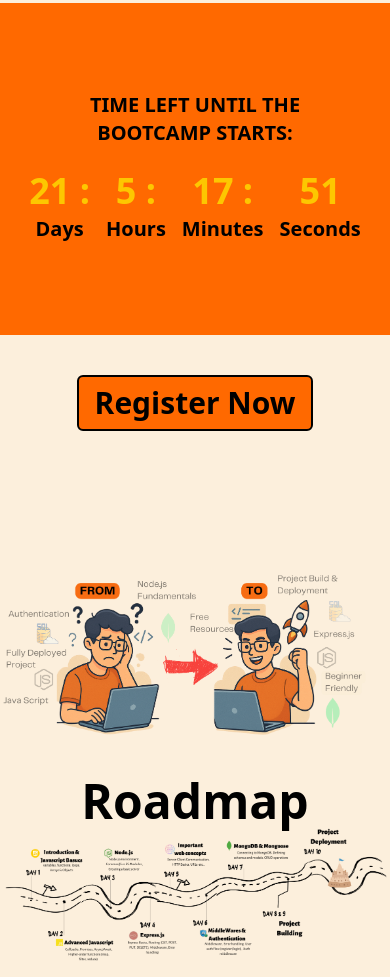
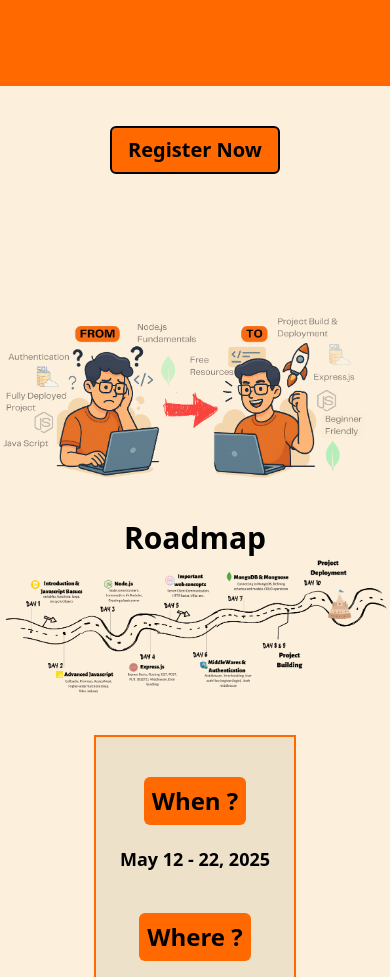
Before and after one commit to sdc-snist/sdc-web, a React (Vite) app: page /events/backend-development in a window 390 px wide. Shown: the part 1020-1997 px from the top of the page. Built offline with nearby package versions, Linux system fonts and the light colour scheme.

Commit message:
minor changes improved font

```diff
--- a/src/components/Events/BackendDevelopment.jsx
+++ b/src/components/Events/BackendDevelopment.jsx
@@ -13,18 +13,18 @@ const BackendDevelopment = () => {
         onClick={() => {
             window.open("https://payments.cashfree.com/forms/backend-development-registration", "_blank");
         }}
-                    className='bg-orange-500 cursor-pointer font-inter text-black border-2 text-3xl font-bold py-2 px-4 rounded-md hover:bg-orange-600 hover:scale-105 transition duration-300'>
+        className='bg-orange-500 cursor-pointer font-inter text-black border-2 text-xl sm:text-2xl md:text-3xl font-bold py-2 px-4 rounded-md hover:bg-orange-600 hover:scale-105 transition duration-300'>
         Register Now
     </button>
 </div>
 <div className='flex flex-col items-center justify-center px-4'>
-                <p className='font-hind-madurai font-light text-[20px] md:text-[24px] lg:text-[28px] w-full max-w-[1250px] leading-[138%] tracking-[0%] text-center'>
+    <p className='font-hind-madurai font-light text-base sm:text-lg md:text-xl lg:text-2xl w-full max-w-[1250px] leading-[138%] tracking-[0%] text-center'>
         Dive into the world of backend development with <span className="text-orange-500 font-light">Backend Summer Bootcamp 2025</span> — a 10-day project-based journey crafted for aspiring developers and curious coders. From JavaScript fundamentals to building full-fledged REST APIs with Node.js, Express, and MongoDB, this bootcamp transforms backend confusion into clarity. You'll learn by doing — coding real-world projects, mastering authentication, and deploying your own backend system. Whether you're starting fresh or upskilling, this summer, build something that matters.
     </p>
 </div>
 
 <div className='flex flex-col items-center justify-center mt-10 pb-10 bg-orange-500'>
-                <div id="timer" className="text-9xl flex items-center font-bold mt-2">
+    <div id="timer" className="text-5xl sm:text-6xl md:text-7xl lg:text-8xl xl:text-9xl flex items-center font-bold mt-2">
         <CountdownTimer targetDate={new Date('2025-05-12T18:30:00')} />
     </div>
 </div>
@@ -34,7 +34,7 @@ const BackendDevelopment = () => {
         onClick={() => {
             window.open("https://payments.cashfree.com/forms/backend-development-registration", "_blank");
         }}
-                    className='bg-orange-500 cursor-pointer font-inter text-black border-2 text-3xl font-bold py-2 px-4 rounded-md hover:bg-orange-600 hover:scale-105 transition duration-300'>
+        className='bg-orange-500 cursor-pointer font-inter text-black border-2 text-xl sm:text-2xl md:text-3xl font-bold py-2 px-4 rounded-md hover:bg-orange-600 hover:scale-105 transition duration-300'>
         Register Now
     </button>
 </div>
@@ -43,7 +43,7 @@ const BackendDevelopment = () => {
     <img src={fromto} alt="Backend Bootcamp Banner" />
 </div>
 
-            <div className='flex flex-col items-center justify-center mt-10 text-5xl font-bold'>
+<div className='flex flex-col items-center justify-center mt-10 text-3xl sm:text-4xl md:text-5xl font-bold'>
     Roadmap
 </div>
 
@@ -101,26 +101,26 @@ const BackendDevelopment = () => {
 
 <div className="flex flex-col items-center justify-center mt-10 mb-10 px-4 sm:px-10 md:px-20 lg:px-32 xl:px-40 border-2 border-orange-500 bg-[#EDE1CA] py-10 mx-auto max-w-5xl">
     <div className="flex flex-col items-center">
-                <h1 className="text-3xl sm:text-4xl md:text-5xl font-bold bg-orange-500 rounded-md p-2">When ?</h1>
-                <p className="text-xl sm:text-2xl md:text-3xl font-bold mt-5">May 12 - 22, 2025</p>
+        <h1 className="text-2xl sm:text-3xl md:text-4xl lg:text-5xl font-bold bg-orange-500 rounded-md p-2">When ?</h1>
+        <p className="text-lg sm:text-xl md:text-2xl lg:text-3xl font-bold mt-5">May 12 - 22, 2025</p>
     </div>
     <div className="flex flex-col items-center mt-10">
-                <h1 className="text-3xl sm:text-4xl md:text-5xl font-bold bg-orange-500 rounded-md p-2">Where ?</h1>
-                <p className="text-xl sm:text-2xl md:text-3xl font-bold mt-5">Online</p>
-                <p className="text-xl sm:text-2xl md:text-3xl font-bold">6:00 PM to 8:00 PM</p>
+        <h1 className="text-2xl sm:text-3xl md:text-4xl lg:text-5xl font-bold bg-orange-500 rounded-md p-2">Where ?</h1>
+        <p className="text-lg sm:text-xl md:text-2xl lg:text-3xl font-bold mt-5">Online</p>
+        <p className="text-lg sm:text-xl md:text-2xl lg:text-3xl font-bold">6:00 PM to 8:00 PM</p>
     </div>
 </div>
-
 
 <div className='flex flex-col items-center justify-center mt-10 mb-25'>
     <button
         onClick={() => {
             window.open("https://payments.cashfree.com/forms/backend-development-registration", "_blank");
         }}
-                    className='bg-orange-500 cursor-pointer font-inter text-black border-2 text-3xl font-bold py-2 px-4 rounded-md hover:bg-orange-600 hover:scale-105 transition duration-300'>
+        className='bg-orange-500 cursor-pointer font-inter text-black border-2 text-xl sm:text-2xl md:text-3xl font-bold py-2 px-4 rounded-md hover:bg-orange-600 hover:scale-105 transition duration-300'>
         Register Now
     </button>
 </div>
+
     </div>
     );
 };
--- a/src/components/Events/CountdownTimer.jsx
+++ b/src/components/Events/CountdownTimer.jsx
@@ -33,25 +33,26 @@ const CountdownTimer = ({ targetDate }) => {
     TIME LEFT UNTIL THE BOOTCAMP STARTS:
   </div>
 
-        <div className="flex flex-wrap justify-center items-center pb-5 space-x-4 md:space-x-10 text-yellow-400 text-5xl md:text-5xl font-bold">
+  <div className="flex flex-wrap justify-center items-center pb-5 gap-x-4 md:gap-x-10 text-yellow-400 font-bold">
     <div className="text-center mb-4 md:mb-0">
-            <div className='text-4xl'>{timeLeft.days} :</div>
-            <div className="text-black text-xl lg:text-4xl md:text-3xl mt-1">Days</div>
+      <div className="text-3xl sm:text-4xl md:text-5xl">{timeLeft.days} :</div>
+      <div className="text-black text-base sm:text-xl md:text-2xl lg:text-4xl mt-1">Days</div>
     </div>
     <div className="text-center mb-4 md:mb-0">
-            <div className='text-4xl'>{timeLeft.hours} :</div>
-            <div className="text-black text-xl lg:text-4xl md:text-3xl mt-1">Hours</div>
+      <div className="text-3xl sm:text-4xl md:text-5xl">{timeLeft.hours} :</div>
+      <div className="text-black text-base sm:text-xl md:text-2xl lg:text-4xl mt-1">Hours</div>
     </div>
     <div className="text-center mb-4 md:mb-0">
-            <div className='text-4xl'>{timeLeft.minutes} :</div>
-            <div className="text-black text-xl lg:text-4xl md:text-3xl mt-1">Minutes</div>
+      <div className="text-3xl sm:text-4xl md:text-5xl">{timeLeft.minutes} :</div>
+      <div className="text-black text-base sm:text-xl md:text-2xl lg:text-4xl mt-1">Minutes</div>
     </div>
     <div className="text-center mb-4 md:mb-0">
-            <div className='text-4xl'>{timeLeft.seconds}</div>
-            <div className="text-black  text-xl lg:text-4xl md:text-3xl mt-1">Seconds</div>
+      <div className="text-3xl sm:text-4xl md:text-5xl">{timeLeft.seconds}</div>
+      <div className="text-black text-base sm:text-xl md:text-2xl lg:text-4xl mt-1">Seconds</div>
     </div>
   </div>
 </div>
+
     );
 };
 
--- a/src/components/Navbar.jsx
+++ b/src/components/Navbar.jsx
@@ -19,10 +19,11 @@ const Navbar = ({ onLinkClick, refs }) => {
               <img
                 src={logo}
                 alt="SDC Logo"
-                className="h-12 cursor-pointer w-full mr-2"
+                className="h-8 sm:h-10 md:h-12 lg:h-14 xl:h-16 cursor-pointer w-auto mr-2"
               />
             </button>
           </div>
+
 
           {/* Desktop Links */}
           <div className="hidden md:block">
@@ -104,8 +105,8 @@ const Navbar = ({ onLinkClick, refs }) => {
       {isOpen && (
         <div className="md:hidden px-4 pb-4 space-y-2">
           <button
-            onClick={() => {
-              onLinkClick(refs.landingRef);
+            onClick={() => {;
+                navigate("/");
                 toggleMenu();
               }}
               className="block text-gray-800 hover:text-gray-600 px-3 py-2 rounded-md text-base font-medium w-full text-left"
@@ -114,7 +115,7 @@ const Navbar = ({ onLinkClick, refs }) => {
               </button>
               <button
               onClick={() => {
-              onLinkClick(refs.eventsRef);
+                navigate("/events");
                 toggleMenu();
               }}
               className="block text-gray-800 hover:text-gray-600 px-3 py-2 rounded-md text-base font-medium w-full text-left"
```
Lines whose indentation alone changed are shown as unchanged.
